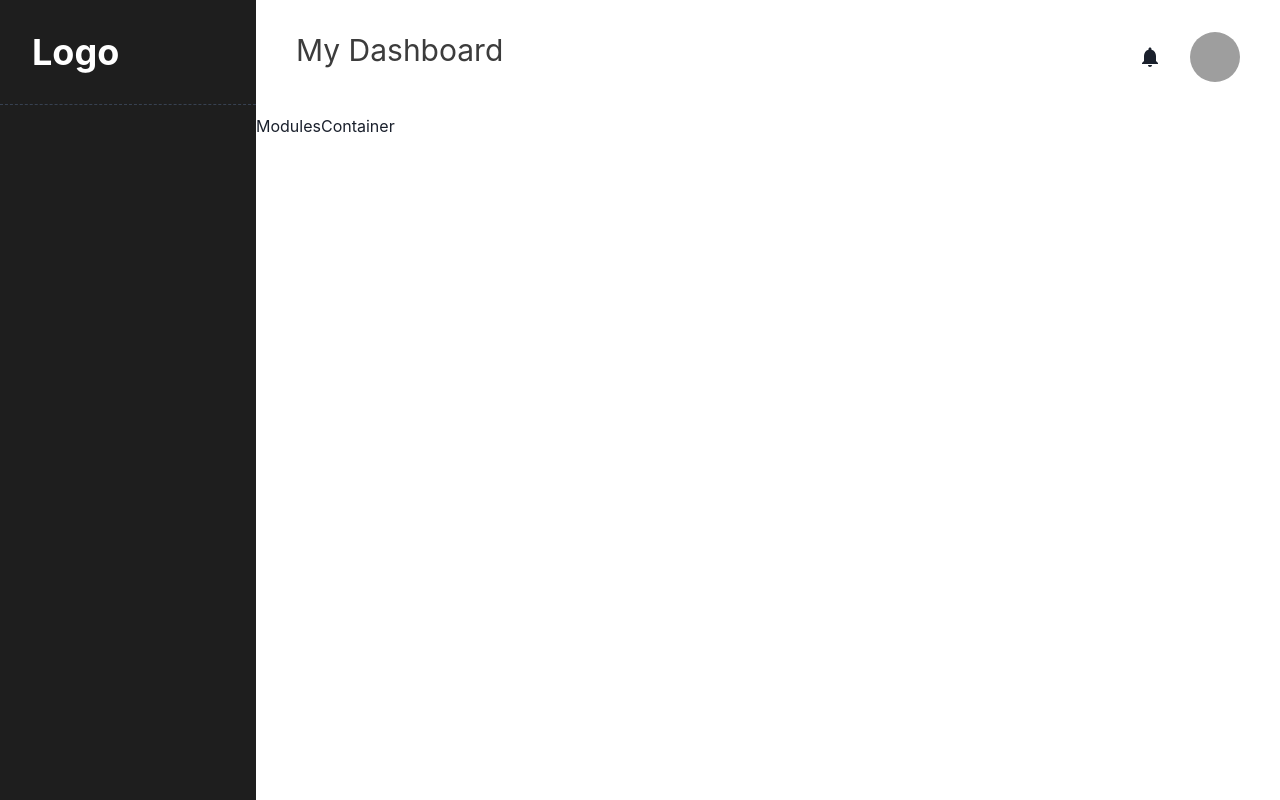
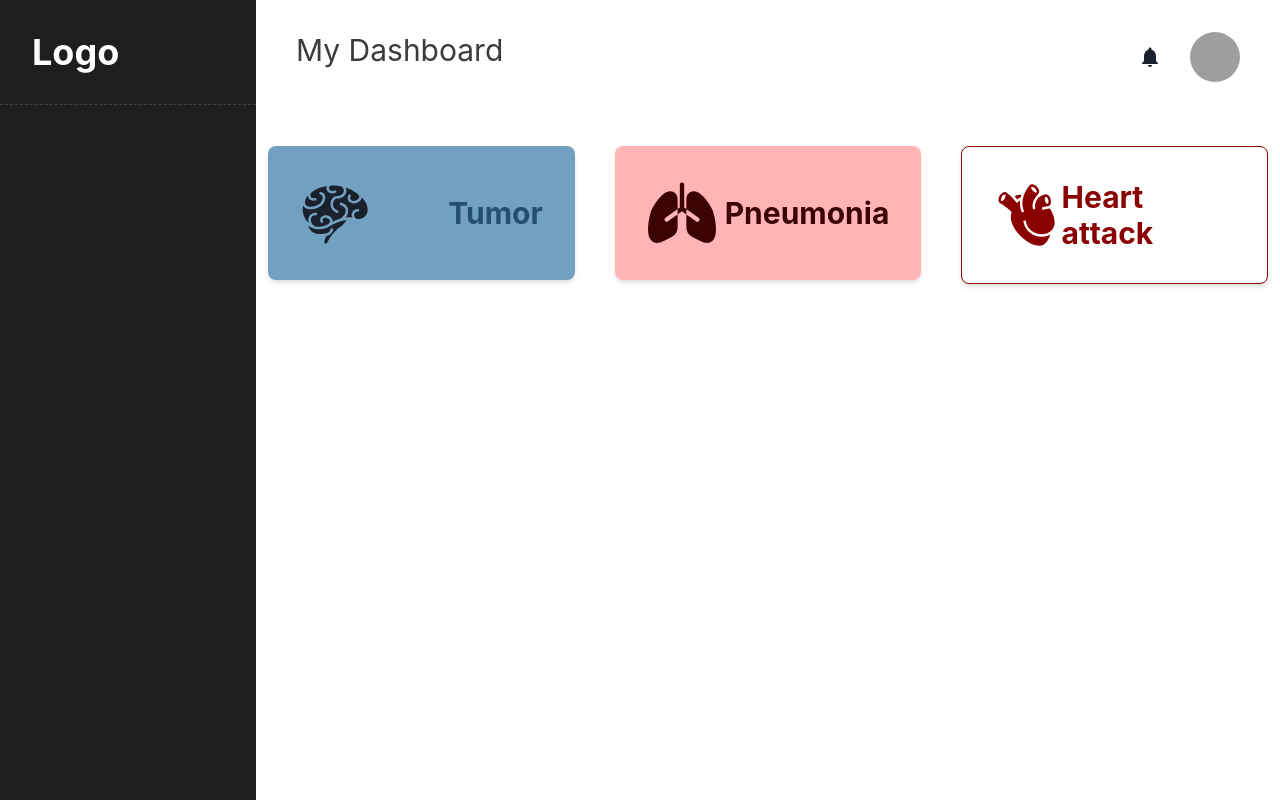
Before and after one commit to mahuena/Medical_website, a React (Vite) app: page /home in a window 1280 px wide. Built offline with nearby package versions, Linux system fonts and the light colour scheme; grey boxes are pictures that could not be loaded.

Commit message:
creating modules container with its content and link the pages

```diff
--- /dev/null
+++ b/src/heartAttack/HeartAttackPage.jsx
@@ -0,0 +1,7 @@
+export const HeartAttackPage = () => {
+    return (
+        <>
+        <div>heart attack page</div>
+        </>
+    )
+}
--- a/src/home/components/ModulesContainer.jsx
+++ b/src/home/components/ModulesContainer.jsx
@@ -1,7 +1,39 @@
+import { GiBrain } from "react-icons/gi";
+import { BsFillLungsFill } from "react-icons/bs";
+import { GiHeartOrgan } from "react-icons/gi";
+import {Link} from "@chakra-ui/react";
+
 export const ModulesContainer = () => {
     return (
         <>
-            <div>ModulesContainer</div>
+            <div className="py-8 m-auto mx-3">
+                <div className="grid grid-cols-1 md:grid-cols-2 lg:grid-cols-3 gap-5 lg:gap-10">
+                    <Link href={"/tumorPage"}>
+                        <div
+                            className="bg-[#72A0C1] p-8 rounded-lg shadow-md flex justify-between cursor-pointer hover:opacity-90"
+                            style={{alignItems: "center"}}>
+                            <GiBrain size={70}/>
+                            <h1 className=" text-xl lg:text-3xl font-bold text-[#264e70]">Tumor</h1>
+                        </div>
+                    </Link>
+                    <Link href={"/pneumoniaPage"}>
+                        <div
+                            className="bg-[#ffb5b5] p-8 rounded-lg shadow-md flex justify-between cursor-pointer hover:opacity-90"
+                            style={{alignItems: "center"}}>
+                            <BsFillLungsFill color={'#3c0303'} size={70}/>
+                            <h1 className="text-xl lg:text-3xl font-bold text-[#3c0303]">Pneumonia</h1>
+                        </div>
+                    </Link>
+                    <Link href={"/heartAttackPage"}>
+                        <div
+                            className="bg-white p-8 rounded-lg shadow-md flex justify-between cursor-pointer hover:opacity-90 border border-[#8B0000]"
+                            style={{alignItems: "center"}}>
+                            <GiHeartOrgan color={'#8B0000'} size={70}/>
+                            <h1 className="text-xl lg:text-3xl font-bold text-[#8B0000]">Heart attack</h1>
+                        </div>
+                    </Link>
+                </div>
+            </div>
         </>
     )
 }
--- /dev/null
+++ b/src/pneumonia/PneumoniaPage.jsx
@@ -0,0 +1,7 @@
+export const PneumoniaPage = () => {
+    return (
+        <>
+        <div>pneumonia page</div>
+        </>
+    )
+}
--- /dev/null
+++ b/src/tumor/TumorPage.jsx
@@ -0,0 +1,7 @@
+export const TumorPage = () => {
+    return (
+        <>
+            <div>Tumor page</div>
+        </>
+    )
+}
```
